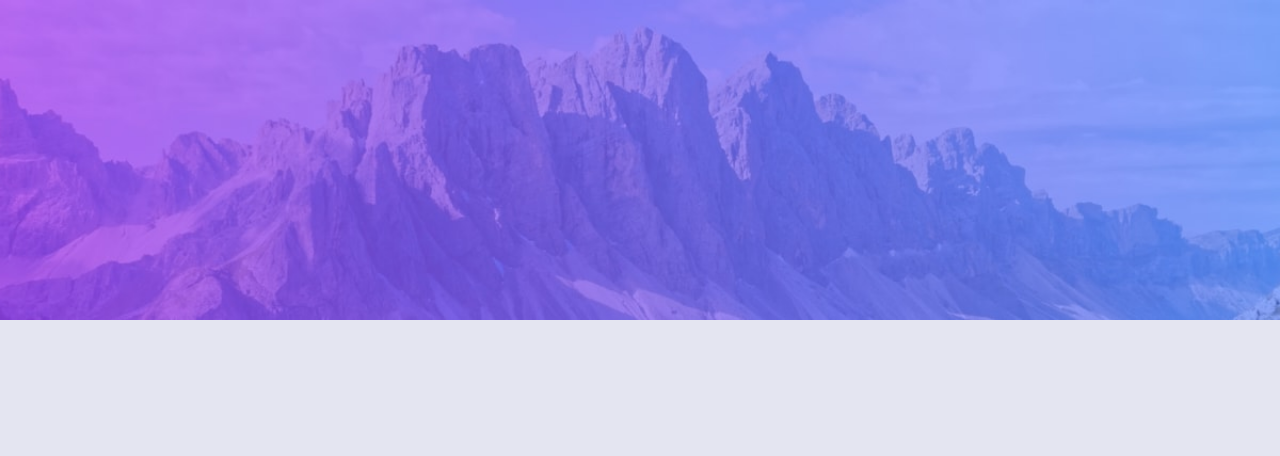
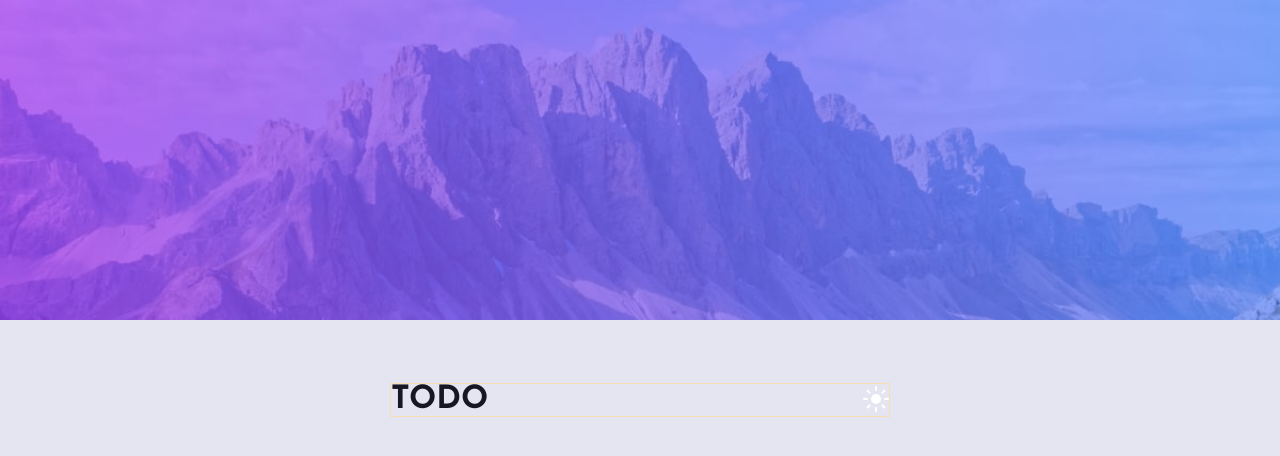
Before and after one commit to Gilocah28/Todo_App, a React (Vite) app: page / in a window 1280 px wide. Shown: the top 456 px of the page. Built offline with nearby package versions, Linux system fonts and the light colour scheme.

Commit message:
Main Commit

```diff
--- a/src/components/floating-container/MainComponent.jsx
+++ b/src/components/floating-container/MainComponent.jsx
@@ -1,9 +1,19 @@
-import React from 'react'
+import React, { useContext } from 'react'
+import '../floating-container/main.scss'
+import sun from '../../assets/icon-sun.svg'
+import moon from '../../assets/icon-moon.svg'
+import DataContext from '../context/DataContext'
 
 const MainComponent = () => {
+
+  const { theme , handleToggle } = useContext(DataContext)
+
   return (
     <div className='main-container'>
-
+      <div className="logo">
+        <h1>TODO</h1>
+        <button onClick={() => handleToggle()}><img src={theme ? sun : moon} alt="Icon" /></button>
+      </div>
     </div>
   )
 }
--- /dev/null
+++ b/src/components/floating-container/main.scss
@@ -0,0 +1,22 @@
+.main-container{
+    position: absolute;
+    top: 50%;
+    left: 50%;
+    transform: translate(-50%,-50%);
+    border: 1px solid wheat;
+    width: 100%;
+    max-width: 500px;
+
+
+    .logo{
+        display: flex;
+        align-items: center;
+        justify-content: space-between;
+
+        button{
+            outline: none;
+            background: transparent;
+            border: none;
+        }
+    }
+}
```
